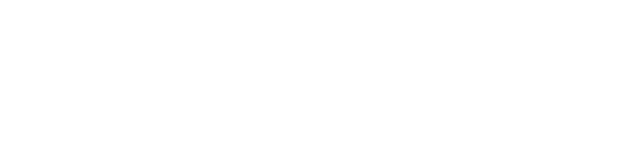
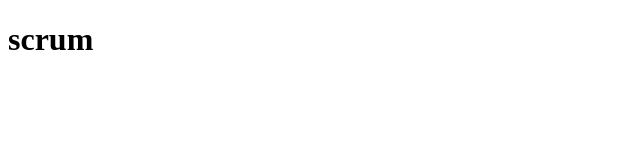
Before and after one commit to JakubKorczak/SFE-89-91, a plain HTML site: page index.html in a window 1280 px wide. Shown: the whole page, without its empty margins (0-640 px from the left). Drawn offline with Linux system fonts and the light colour scheme.

Commit message:
add scrum txt

```diff
--- a/index.html
+++ b/index.html
@@ -6,5 +6,7 @@
     <meta name="viewport" content="width=device-width, initial-scale=1.0" />
     <title>Document</title>
   </head>
-  <body></body>
+  <body>
+    <h1>scrum</h1>
+  </body>
 </html>
```
